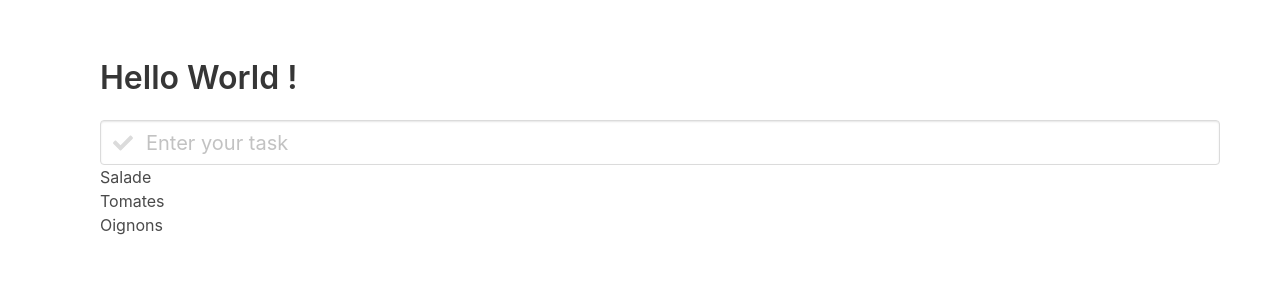
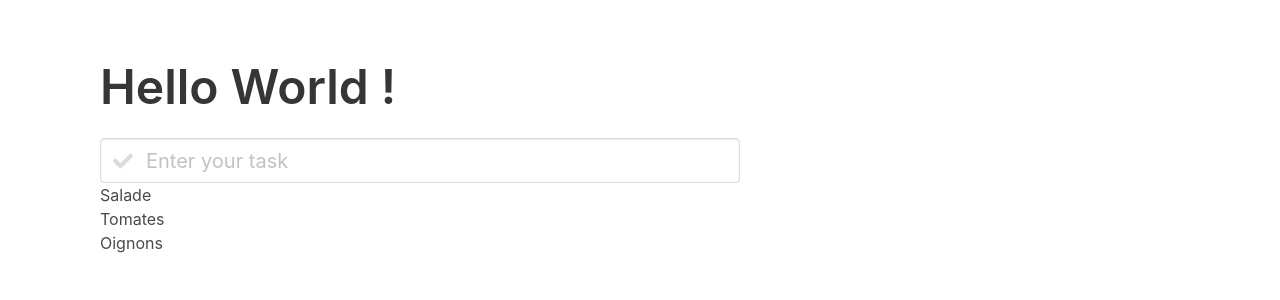
Before and after one commit to StevenSpy/todoListWithVue, a Vue app in the folder todolistvue/: page / in a window 1280 px wide. Shown: the top 300 px of the page. Built offline with nearby package versions, Linux system fonts and the light colour scheme.

Commit message:
Adding style to input

```diff
--- a/todolistvue/src/App.vue
+++ b/todolistvue/src/App.vue
@@ -1,6 +1,6 @@
 <template>
-  <div id="app">
-    <h1 class="title">Hello World !</h1>
+  <div id="app" class="container">
+    <h1 class="title is-1">Hello World !</h1>
     <TodoList />
   </div>
 </template>
@@ -19,4 +19,7 @@ export default {
 #app {
   margin: 60px 60px 0 100px;
 }
+.input {
+  width: 50vw;
+}
 </style>
```
